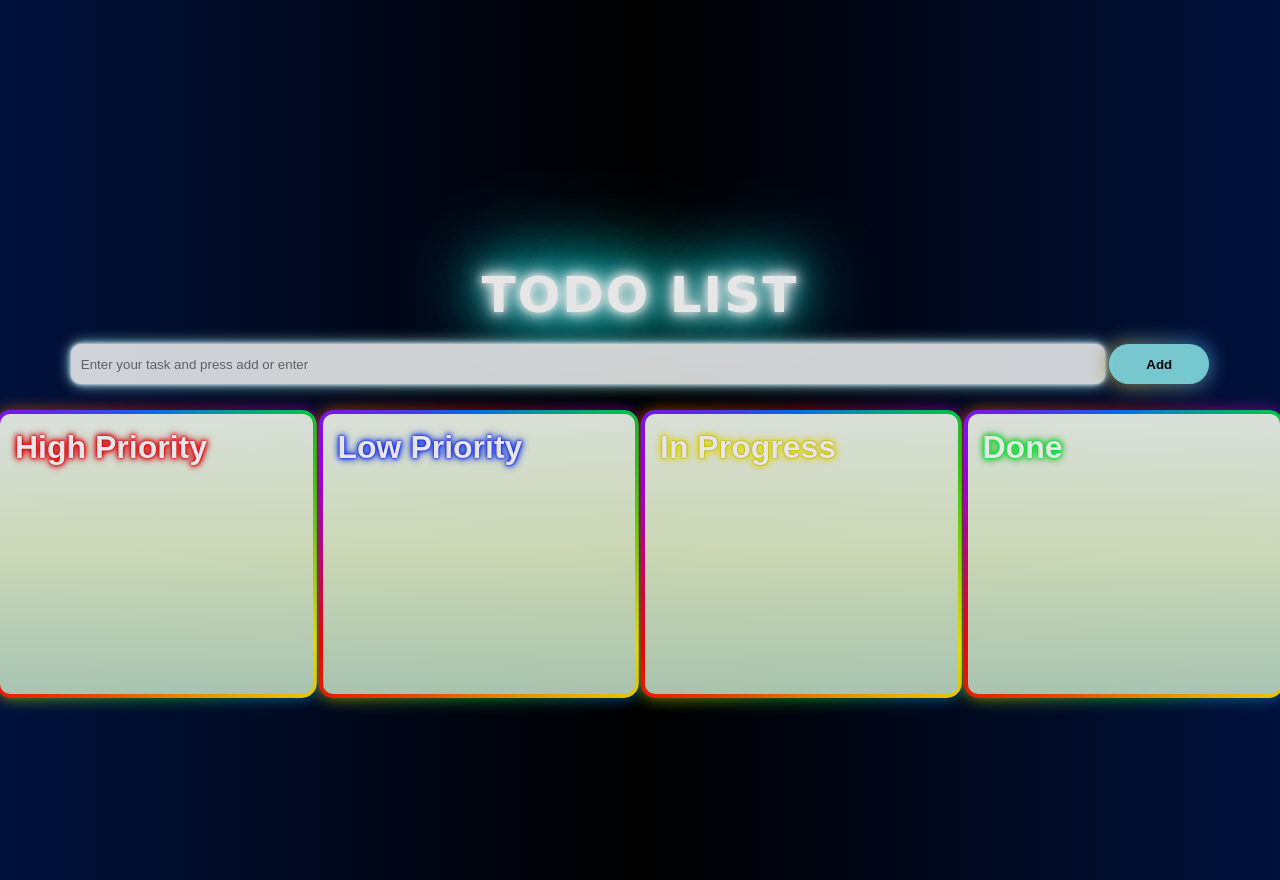
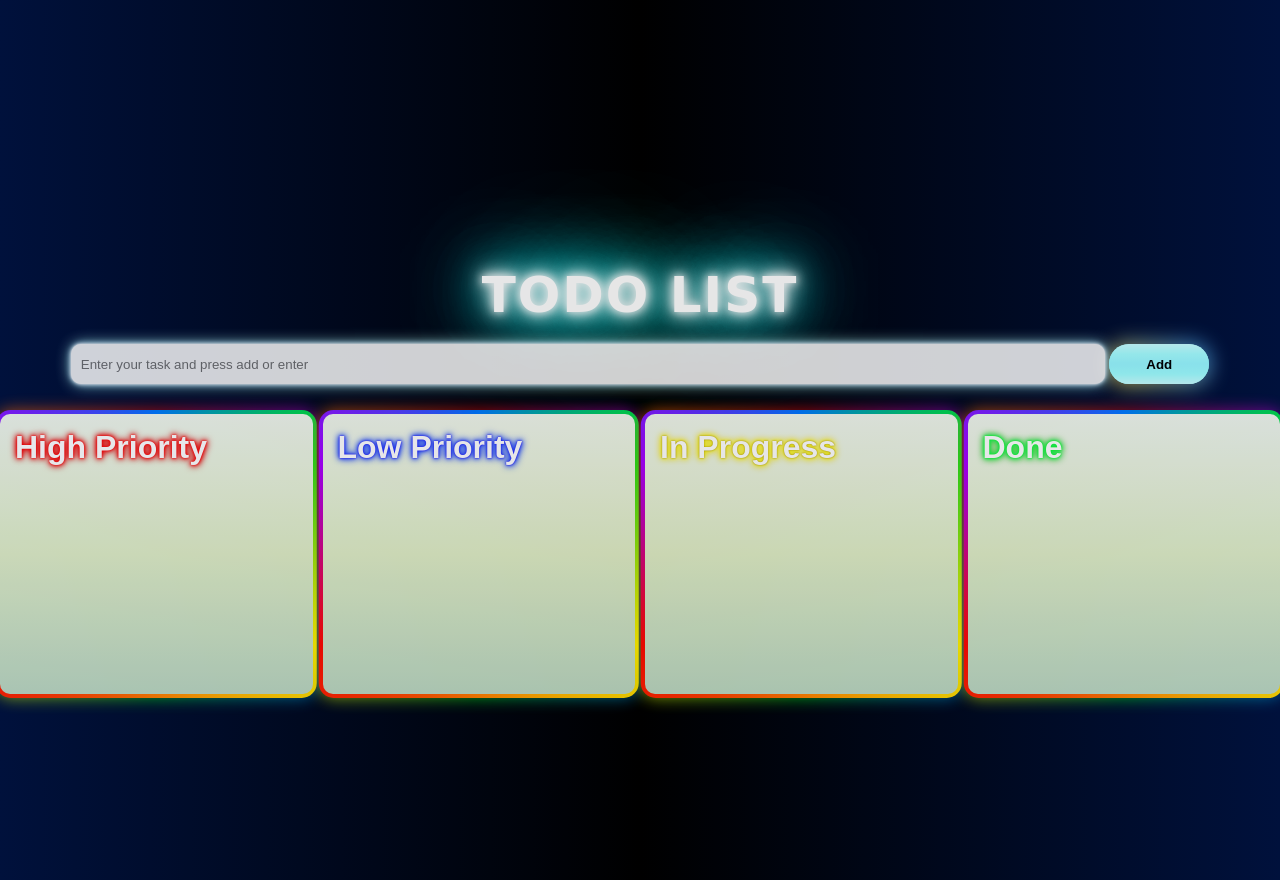
Before and after one commit to arbind0011/TodoList, a plain HTML site: page index.html in a window 1280 px wide. Drawn offline with Linux system fonts and the light colour scheme; a web font is replaced by a local one.

Commit message:
button fix

```diff
--- a/todo.css
+++ b/todo.css
@@ -60,8 +60,7 @@ body{
     border: none;
     box-shadow: offset 0 0 5px rgba(0, 0, 0, 0.2);
     cursor: pointer;
-    background-color: #09c6d7;
-    opacity: 90%;
+    background-image: linear-gradient(rgb(201, 255, 255),rgb(165, 255, 255),#98f8ff,rgb(159, 255, 255),rgb(201, 255, 255));
     color: black;
     font-weight: bold;
     position: relative;
```
